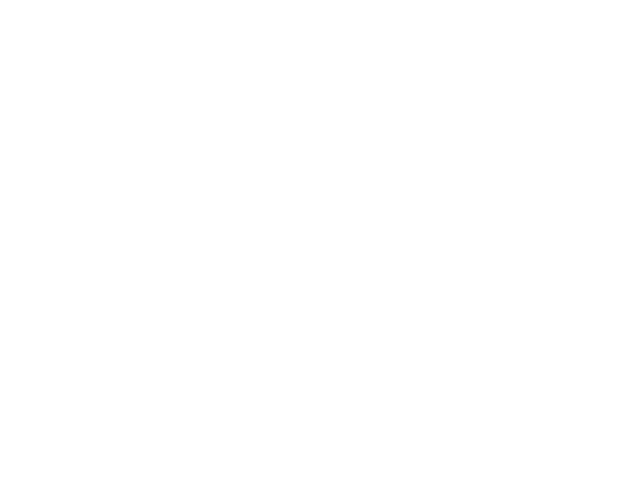
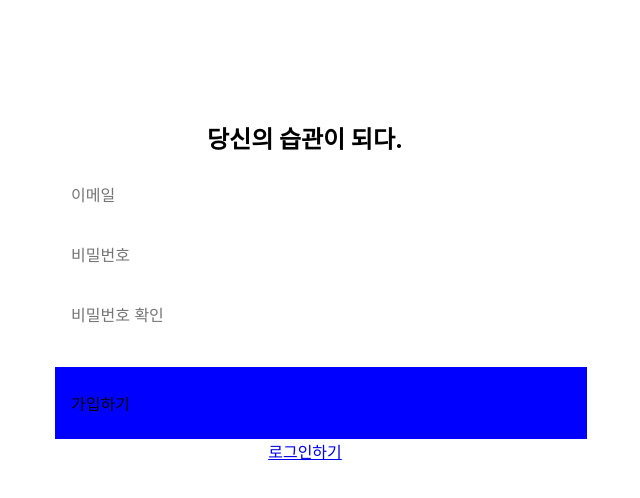
Before and after one commit to react-sprint/study-around-front, a React (Create React App) app in the folder client/: page /signup in a window 1280 px wide. Shown: the top 498 px of the page, without its empty margins (335-975 px from the left). Built offline with nearby package versions, Linux system fonts and the light colour scheme.

Commit message:
Add: 기초 레이아웃 와이어프레임 작업

```diff
--- a/client/src/App.tsx
+++ b/client/src/App.tsx
@@ -2,12 +2,16 @@
 import './App.css';
 import { BrowserRouter, Route, Switch } from 'react-router-dom';
 import MainPage from './pages/MainPage';
+import SignupPage from './pages/SignupPage';
+import SigninPage from './pages/SigninPage';
 
 function App() {
   return (
     <BrowserRouter>
       <Switch>
         <Route exact path="/" component={MainPage} />
+        <Route path="/signup" component={SignupPage} />
+        <Route path="/signin" component={SigninPage} />
       </Switch>
     </BrowserRouter>
   );
--- /dev/null
+++ b/client/src/hooks/useInput.tsx
@@ -0,0 +1,27 @@
+import { useState, Dispatch, SetStateAction } from 'react';
+
+export interface IUseInput {
+  value: string;
+  onChange: (e: React.ChangeEvent<HTMLInputElement>) => void;
+  setValue: Dispatch<SetStateAction<string>>;
+}
+
+interface IUseInputProps {
+  initialState: string,
+  customOnChange: (e: React.ChangeEvent<HTMLInputElement>) => void;
+}
+
+function useInput(props: IUseInputProps): IUseInput {
+  const { initialState, customOnChange } = props;
+
+  const [value, setValue] = useState(initialState);
+  const onChange = (e: React.ChangeEvent<HTMLInputElement>) => {
+    const { target: { value: val } } = e;
+    console.log(val);
+    setValue(val);
+    customOnChange(e);
+  };
+  return { value, onChange, setValue };
+}
+
+export default useInput;
--- /dev/null
+++ b/client/src/pages/SigninPage/SigninPresenter.tsx
@@ -0,0 +1,91 @@
+
+import React from 'react';
+import { Link } from 'react-router-dom';
+import styled from 'styled-components';
+// import { IUseInput } from '../../hooks/useInput'; //커스텀 훅을 쓸 수 있을 듯.
+
+interface ISigninProps {
+  // email: IUseInput;
+  // password: IUseInput;
+  email: string;
+  password: string;
+  onSubmit: (e: React.FormEvent<HTMLFormElement>) => void;
+}
+
+function SigninPresenter(props: ISigninProps) {
+  const {email, password, onSubmit} = props;
+
+  return (
+    <Wrapper>
+      <Layout>
+        <h2> 당신의 습관이 되다. </h2>
+        <Form method="post" onSubmit={onSubmit} encType="multipart/form-data">
+          <InputContainer>
+            <Input placeholder="이메일" name="email" {...email} required />
+            <Input placeholder="비밀번호" name="password" {...password} required />
+          </InputContainer>
+          <Button> 로그인하기 </Button>
+        </Form>
+        <Link to={"/signup"}> 가입하기 </Link>
+      </Layout>
+    </Wrapper>
+  );
+
+}
+
+const Wrapper = styled.div`
+  height: 100vh;
+  width: 100%;
+  display: flex;
+  justify-content: center;
+  align-items: center;
+  box-sizing: border-box;
+`;
+
+const Layout = styled.div`
+  min-width: 500px;
+  min-height: 600px;
+  background-color: white;
+  display: flex;
+  flex-direction: column;
+  align-items: center;
+  padding: 1.5rem;
+
+  // background-color: props => props.theme.colors.white;
+  // border-radius: props => props.theme.borders.radius;
+`
+const Form = styled.form`
+  width:100%;
+`;
+
+const InputContainer = styled.section`
+  width: 100%;
+  display: flex;
+  flex-direction: column;
+  align-items: center;
+
+  margin-bottom: 2rem;
+`;
+
+const Input = styled.input`
+  all: unset;
+  box-sizing: border-box;
+  width: 100%;
+  height: 40px;
+
+  padding: 1rem;
+  transition: border-color 0.5s ease-in-out;
+
+  & + & {
+    margin-top: 1.25rem;
+  }
+`;
+const Button = styled.button`
+  all: unset;
+  width: 100%;
+  height: 40px;
+  padding: 1rem;
+  background-color: blue;
+  // 좀더 둥글게
+`;
+export default SigninPresenter;
--- /dev/null
+++ b/client/src/pages/SigninPage/index.tsx
@@ -0,0 +1,5 @@
+import SigninPresenter from './SigninPresenter';
+// import SignUpConatiner from 'composition/SignUp';
+
+export { SigninPresenter as default };
+// export default SignUpConatiner;
--- /dev/null
+++ b/client/src/pages/SignupPage/SignupPresenter.tsx
@@ -0,0 +1,93 @@
+import React from 'react';
+import { Link } from 'react-router-dom';
+import styled from 'styled-components';
+// import { IUseInput } from '../../hooks/useInput'; //커스텀 훅을 쓸 수 있을 듯.
+
+interface ISignupProps {
+  // email: IUseInput;
+  // password: IUseInput;
+  // passwordConfirmation: IUseInput;
+  email: string;
+  password: string;
+  passwordConfirmation: string;
+  onSubmit: (e: React.FormEvent<HTMLFormElement>) => void;
+}
+
+function SignupPresenter(props: ISignupProps) {
+  const {email, password, passwordConfirmation, onSubmit} = props;
+
+  return (
+    <Wrapper>
+      <Layout>
+        <h2> 당신의 습관이 되다. </h2>
+        <Form method="post" onSubmit={onSubmit} encType="multipart/form-data">
+          <InputContainer>
+            <Input placeholder="이메일" name="email" {...email} required />
+            <Input placeholder="비밀번호" name="password" {...password} required />
+            <Input placeholder="비밀번호 확인" name="passwordConfirmation" {...passwordConfirmation} required />
+          </InputContainer>
+          <Button> 가입하기 </Button>
+        </Form>
+        <Link to={"/signin"}> 로그인하기 </Link>
+      </Layout>
+    </Wrapper>
+  );
+
+}
+
+const Wrapper = styled.div`
+  height: 100vh;
+  width: 100%;
+  display: flex;
+  justify-content: center;
+  align-items: center;
+  box-sizing: border-box;
+`;
+
+const Layout = styled.div`
+  min-width: 500px;
+  min-height: 600px;
+  background-color: white;
+  display: flex;
+  flex-direction: column;
+  align-items: center;
+  padding: 1.5rem;
+
+  // background-color: props => props.theme.colors.white;
+  // border-radius: props => props.theme.borders.radius;
+`
+const Form = styled.form`
+  width:100%;
+`;
+
+const InputContainer = styled.section`
+  width: 100%;
+  display: flex;
+  flex-direction: column;
+  align-items: center;
+
+  margin-bottom: 2rem;
+`;
+
+const Input = styled.input`
+  all: unset;
+  box-sizing: border-box;
+  width: 100%;
+  height: 40px;
+
+  padding: 1rem;
+  transition: border-color 0.5s ease-in-out;
+
+  & + & {
+    margin-top: 1.25rem;
+  }
+`;
+const Button = styled.button`
+  all: unset;
+  width: 100%;
+  height: 40px;
+  padding: 1rem;
+  background-color: blue;
+  // 좀더 둥글게
+`;
+export default SignupPresenter;
--- /dev/null
+++ b/client/src/pages/SignupPage/index.tsx
@@ -0,0 +1,5 @@
+import SignupPresenter from './SignupPresenter';
+// import SignUpConatiner from 'composition/SignUp';
+
+export { SignupPresenter as default };
+// export default SignUpConatiner;
```
Also changed, not shown: client/src/pages/Signup/SignUpPresenter.tsx (deleted, +0 -22 lines), client/src/pages/Signup/index.tsx (deleted, +0 -14 lines), 2 other files (tests, documents, lock files or other folders).
